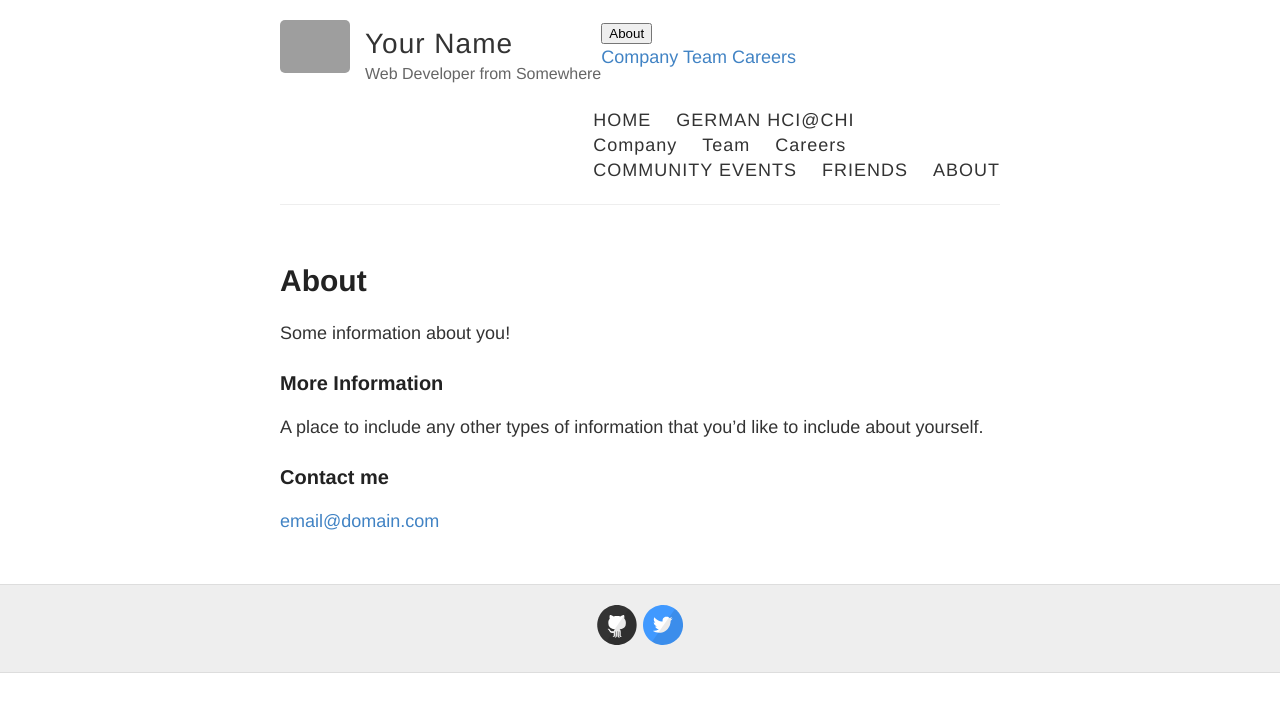
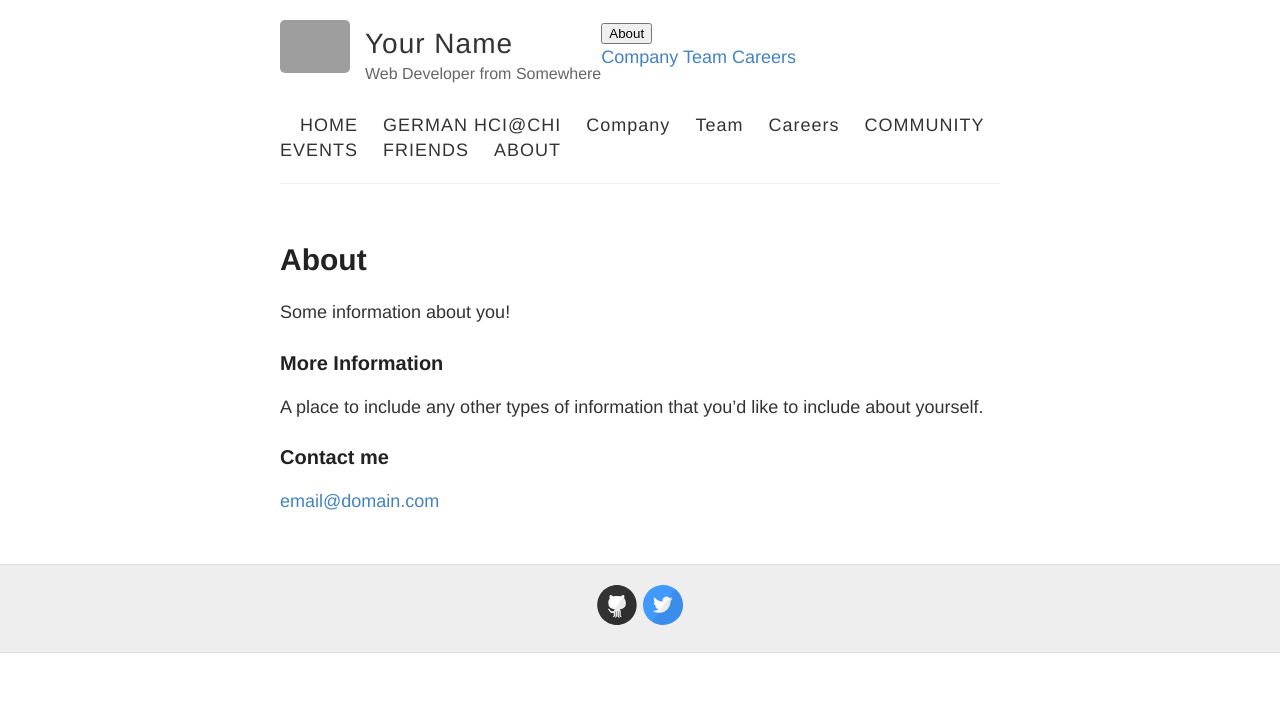
Before and after one commit to Kevacasiete/jeck, a Jekyll site: the page built from about.md, in a window 1280 px wide. Shown: the top 712 px of the page. Built offline with Jekyll 4.4.1, drawn with Linux system fonts in a browser that asks for light colours; grey boxes are pictures that could not be loaded.

Commit message:
Update default.html

```diff
--- a/_layouts/default.html
+++ b/_layouts/default.html
@@ -35,11 +35,9 @@
           <nav>
             <a href="{{ site.baseurl }}/">HOME</a>
             <a href="{{ site.baseurl }}/jeck/PreChi">GERMAN HCI@CHI</a>
-              <div class="subnav-content">
                 <a href="#company">Company</a>
                 <a href="#team">Team</a>
                 <a href="#careers">Careers</a>
-              </div>
             <a href="{{ site.baseurl }}/jeck/germanhci">COMMUNITY EVENTS</a>
             <a href="{{ site.baseurl }}/jeck/Friends">FRIENDS</a>
             <a href="{{ site.baseurl }}/jeck/About">ABOUT</a>
```
